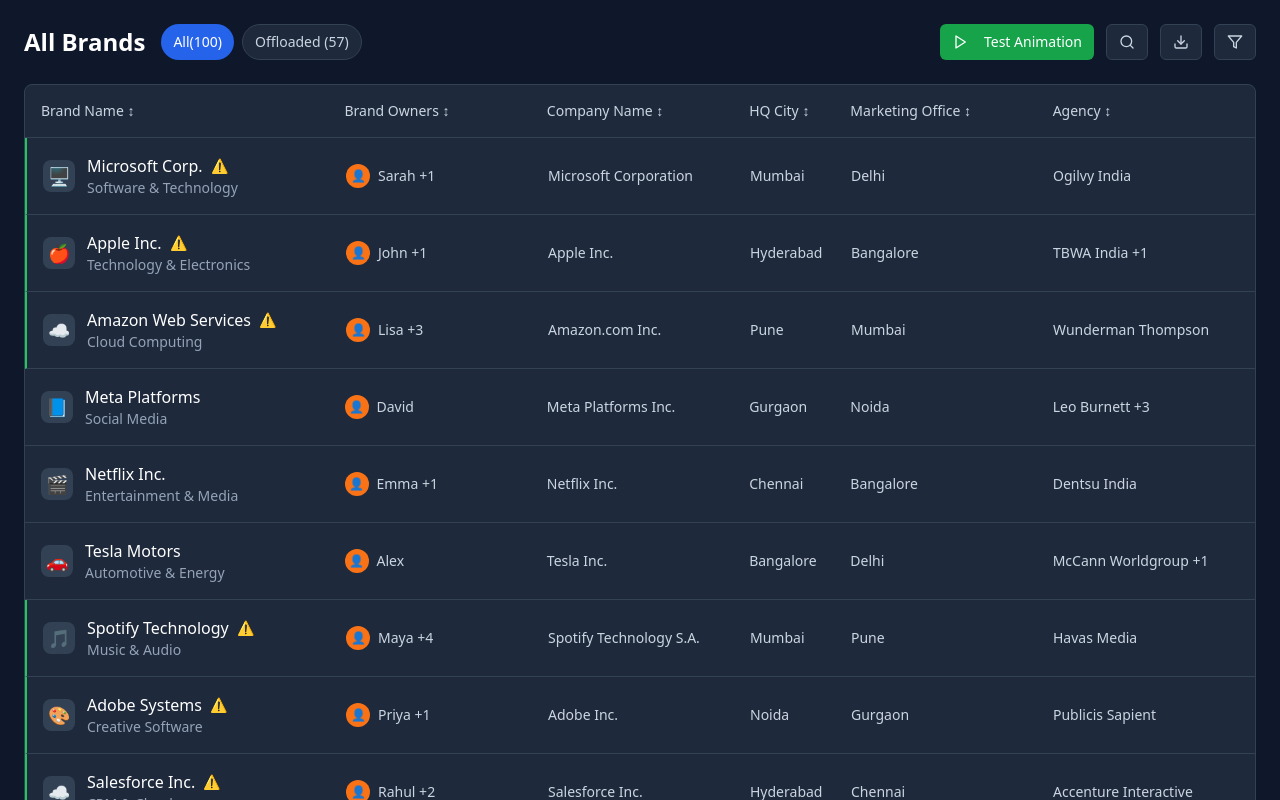
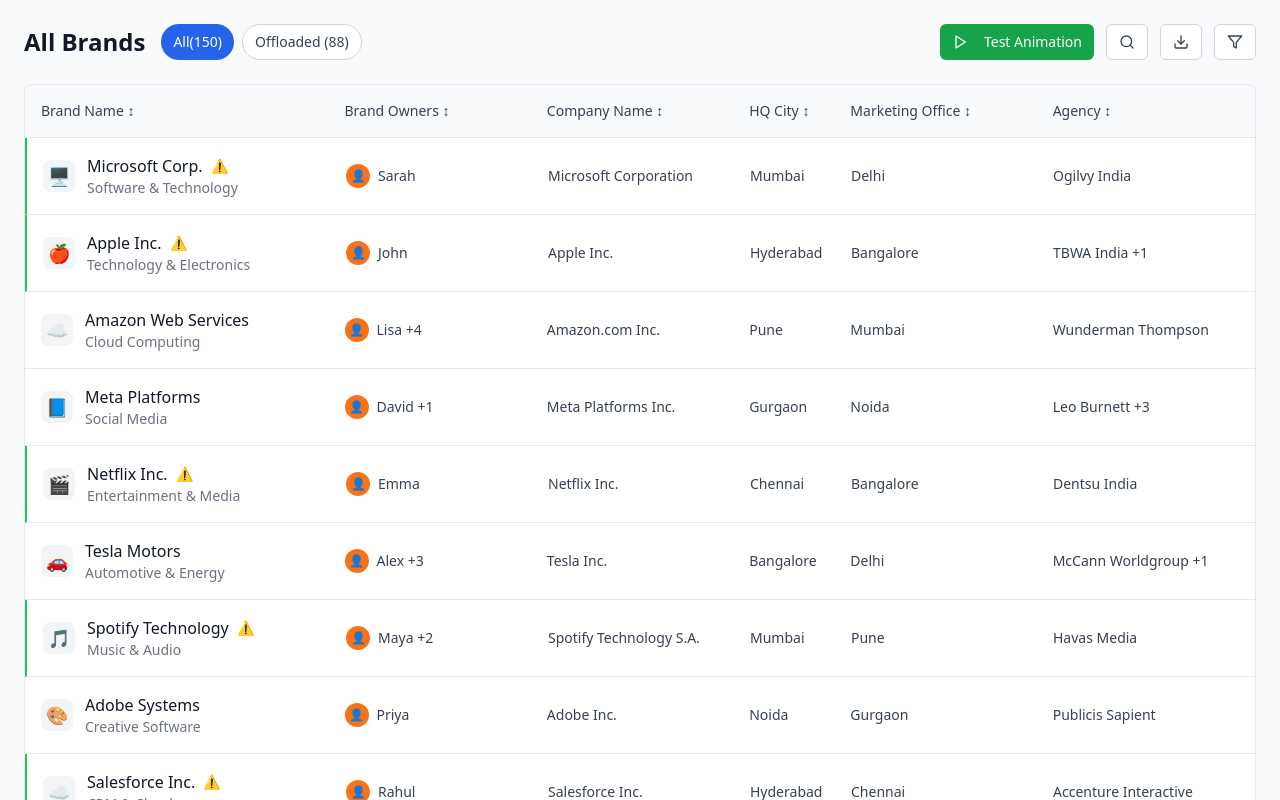
Before and after one commit to Arjra-git/brand-blink-lane, a React (Vite) app: page / in a window 1280 px wide. Shown: the top 800 px of the page. Built offline with nearby package versions, Linux system fonts and the light colour scheme.

Commit message:
Refactor: Apply white table theme and improve loading
- Updated table styling to match the design reference.
- Added 50 more data rows.
- Implemented loading and animation after every 15 rows.

```diff
--- a/src/components/BrandList.tsx
+++ b/src/components/BrandList.tsx
@@ -33,7 +33,12 @@ const generateMockBrands = (startId: number, count: number): Brand[] => {
     { name: "SAP SE", logo: "💼", category: "Enterprise Software", company: "SAP SE", city: "Pune", office: "Hyderabad", agency: "Wipro Digital" },
     { name: "IBM Corporation", logo: "🔷", category: "Technology & Consulting", company: "IBM Corporation", city: "Delhi", office: "Bangalore", agency: "IBM iX" },
     { name: "Intel Corporation", logo: "💻", category: "Semiconductors", company: "Intel Corporation", city: "Chennai", office: "Pune", agency: "Weber Shandwick" },
-    { name: "NVIDIA Corporation", logo: "🎮", category: "Graphics & AI", company: "NVIDIA Corporation", city: "Mumbai", office: "Hyderabad", agency: "Edelman Digital" }
+    { name: "NVIDIA Corporation", logo: "🎮", category: "Graphics & AI", company: "NVIDIA Corporation", city: "Mumbai", office: "Hyderabad", agency: "Edelman Digital" },
+    { name: "Zomato Ltd.", logo: "🍕", category: "Food & Delivery", company: "Zomato Limited", city: "Gurgaon", office: "Delhi", agency: "Ogilvy India" },
+    { name: "Swiggy Pvt. Ltd.", logo: "🛵", category: "Food Delivery", company: "Bundl Technologies", city: "Bangalore", office: "Mumbai", agency: "Lowe Lintas" },
+    { name: "Flipkart Internet", logo: "🛒", category: "E-commerce", company: "Flipkart Private Limited", city: "Bangalore", office: "Delhi", agency: "Wunderman Thompson" },
+    { name: "Paytm Ltd.", logo: "💳", category: "Fintech", company: "One97 Communications", city: "Noida", office: "Mumbai", agency: "McCann Worldgroup" },
+    { name: "Ola Cabs", logo: "🚖", category: "Transportation", company: "ANI Technologies", city: "Bangalore", office: "Hyderabad", agency: "Leo Burnett India" }
   ];
 
   const owners = ["Thara", "Sarah", "John", "Lisa", "David", "Emma", "Alex", "Maya", "Priya", "Rahul", "Anita", "Vikram"];
@@ -48,13 +53,13 @@ const generateMockBrands = (startId: number, count: number): Brand[] => {
       name: company.name,
       logo: company.logo,
       category: company.category,
-      owners: [
+      owners: Math.random() > 0.3 ? [
         {
           name: owners[ownerIndex],
           avatar: "👤",
           count: Math.random() > 0.5 ? Math.floor(Math.random() * 4) + 1 : undefined
         }
-      ],
+      ] : [],
       companyName: company.company,
       hqCity: company.city,
       marketingOffice: company.office,
@@ -79,7 +84,7 @@ const BrandList = () => {
 
   // Generate all brands once
   useEffect(() => {
-    const brands = generateMockBrands(1, 100); // Generate 100 brands total
+    const brands = generateMockBrands(1, 150); // Generate 150 brands total
     setAllBrands(brands);
   }, []);
 
@@ -102,6 +107,12 @@ const BrandList = () => {
       if (nextBatch.length > 0) {
         setDisplayedBrands(prev => [...prev, ...nextBatch]);
         setLoadedBrandsCount(prev => prev + nextBatch.length);
+
+        // Trigger animation for brands with previous deals in the new batch
+        setTimeout(() => {
+          setShouldAnimate(true);
+          setTimeout(() => setShouldAnimate(false), 2000);
+        }, nextBatch.length * 100 + 500); // Wait for fade-in to complete
 
         if (currentLength + nextBatch.length >= filteredAllBrands.length) {
           setHasMore(false);
@@ -152,12 +163,12 @@ const BrandList = () => {
   };
 
   return (
-    <div className="min-h-screen bg-slate-900 text-white p-6">
+    <div className="min-h-screen bg-gray-50 text-gray-900 p-6">
       <div className="max-w-7xl mx-auto">
         {/* Header */}
         <div className="flex items-center justify-between mb-6">
           <div className="flex items-center gap-4">
-            <h1 className="text-2xl font-semibold text-white">All Brands</h1>
+            <h1 className="text-2xl font-semibold text-gray-900">All Brands</h1>
             <div className="flex gap-2">
               <Button
                 variant={activeFilter === "all" ? "default" : "outline"}
@@ -166,7 +177,7 @@ const BrandList = () => {
                 className={`rounded-full ${
                   activeFilter === "all"
                     ? "bg-blue-600 hover:bg-blue-700 text-white"
-                    : "bg-slate-800 border-slate-700 text-slate-300 hover:bg-slate-700"
+                    : "bg-white border-gray-300 text-gray-700 hover:bg-gray-50"
                 }`}
               >
                 All({totalCount})
@@ -178,7 +189,7 @@ const BrandList = () => {
                 className={`rounded-full ${
                   activeFilter === "offloaded"
                     ? "bg-blue-600 hover:bg-blue-700 text-white"
-                    : "bg-slate-800 border-slate-700 text-slate-300 hover:bg-slate-700"
+                    : "bg-white border-gray-300 text-gray-700 hover:bg-gray-50"
                 }`}
               >
                 Offloaded ({offloadedCount})
@@ -195,22 +206,22 @@ const BrandList = () => {
               <Play className="w-4 h-4 mr-2" />
               Test Animation
             </Button>
-            <Button variant="outline" size="sm" className="bg-slate-800 border-slate-700 text-slate-300 hover:bg-slate-700">
+            <Button variant="outline" size="sm" className="bg-white border-gray-300 text-gray-700 hover:bg-gray-50">
               <Search className="w-4 h-4" />
             </Button>
-            <Button variant="outline" size="sm" className="bg-slate-800 border-slate-700 text-slate-300 hover:bg-slate-700">
+            <Button variant="outline" size="sm" className="bg-white border-gray-300 text-gray-700 hover:bg-gray-50">
               <Download className="w-4 h-4" />
             </Button>
-            <Button variant="outline" size="sm" className="bg-slate-800 border-slate-700 text-slate-300 hover:bg-slate-700">
+            <Button variant="outline" size="sm" className="bg-white border-gray-300 text-gray-700 hover:bg-gray-50">
               <Filter className="w-4 h-4" />
             </Button>
           </div>
         </div>
 
         {/* Table */}
-        <div className="bg-slate-800 rounded-lg overflow-hidden border border-slate-700">
+        <div className="bg-white rounded-lg overflow-hidden border border-gray-200 shadow-sm">
           {/* Table Header */}
-          <div className="grid grid-cols-12 gap-4 p-4 bg-slate-750 border-b border-slate-700 text-sm font-medium text-slate-300">
+          <div className="grid grid-cols-12 gap-4 p-4 bg-gray-50 border-b border-gray-200 text-sm font-medium text-gray-700">
             <div className="col-span-3 flex items-center">
               Brand Name ↕
             </div>
@@ -248,8 +259,8 @@ const BrandList = () => {
           {/* Loading indicator */}
           {loading && (
             <div className="p-8 text-center">
-              <div className="inline-flex items-center gap-2 text-slate-400">
-                <div className="w-4 h-4 border-2 border-slate-600 border-t-blue-500 rounded-full animate-spin"></div>
+              <div className="inline-flex items-center gap-2 text-gray-500">
+                <div className="w-4 h-4 border-2 border-gray-300 border-t-blue-500 rounded-full animate-spin"></div>
                 Loading more brands...
               </div>
             </div>
@@ -257,7 +268,7 @@ const BrandList = () => {
 
           {/* End of list message */}
           {!hasMore && displayedBrands.length > 0 && (
-            <div className="p-8 text-center text-slate-500">
+            <div className="p-8 text-center text-gray-500">
               You've reached the end of the list
             </div>
           )}
--- a/src/components/BrandRow.tsx
+++ b/src/components/BrandRow.tsx
@@ -74,7 +74,7 @@ const BrandRow = ({ brand, shouldAnimate, delay, shouldFadeIn, fadeInDelay = 0 }
   return (
     <div
       className={`
-        relative grid grid-cols-12 gap-4 p-4 border-b border-slate-700 hover:bg-slate-750 transition-all duration-500
+        relative grid grid-cols-12 gap-4 p-4 border-b border-gray-200 hover:bg-gray-50 transition-all duration-500
         ${brand.hasPreviousDeal ? 'border-l-2 border-l-green-500' : ''}
         ${isVisible ? 'opacity-100 translate-y-0' : 'opacity-0 translate-y-4'}
       `}
@@ -88,17 +88,17 @@ const BrandRow = ({ brand, shouldAnimate, delay, shouldFadeIn, fadeInDelay = 0 }
 
       {/* Brand Name */}
       <div className="col-span-3 flex items-center gap-3">
-        <div className="w-8 h-8 bg-slate-700 rounded-lg flex items-center justify-center text-lg">
+        <div className="w-8 h-8 bg-gray-100 rounded-lg flex items-center justify-center text-lg">
           {brand.logo}
         </div>
         <div>
-          <div className="font-medium text-white flex items-center gap-2">
+          <div className="font-medium text-gray-900 flex items-center gap-2">
             {brand.name}
             {brand.hasPreviousDeal && (
-              <span className="text-orange-400 text-sm">⚠️</span>
+              <span className="text-orange-500 text-sm">⚠️</span>
             )}
           </div>
-          <div className="text-sm text-slate-400">{brand.category}</div>
+          <div className="text-sm text-gray-500">{brand.category}</div>
         </div>
       </div>
 
@@ -109,34 +109,34 @@ const BrandRow = ({ brand, shouldAnimate, delay, shouldFadeIn, fadeInDelay = 0 }
             <div className="w-6 h-6 bg-orange-500 rounded-full flex items-center justify-center text-xs text-white">
               {brand.owners[0].avatar}
             </div>
-            <span className="text-sm text-slate-300">
+            <span className="text-sm text-gray-700">
               {brand.owners[0].name}
               {brand.owners[0].count && ` +${brand.owners[0].count}`}
             </span>
           </div>
         ) : (
-          <span className="text-sm text-slate-500 italic">Yet to add</span>
+          <span className="text-sm text-gray-400 italic">Yet to add</span>
         )}
       </div>
 
       {/* Company Name */}
       <div className="col-span-2 flex items-center">
-        <span className="text-sm text-slate-300">{brand.companyName}</span>
+        <span className="text-sm text-gray-700">{brand.companyName}</span>
       </div>
 
       {/* HQ City */}
       <div className="col-span-1 flex items-center">
-        <span className="text-sm text-slate-300">{brand.hqCity}</span>
+        <span className="text-sm text-gray-700">{brand.hqCity}</span>
       </div>
 
       {/* Marketing Office */}
       <div className="col-span-2 flex items-center">
-        <span className="text-sm text-slate-300">{brand.marketingOffice}</span>
+        <span className="text-sm text-gray-700">{brand.marketingOffice}</span>
       </div>
 
       {/* Agency */}
       <div className="col-span-2 flex items-center">
-        <span className="text-sm text-slate-300">{brand.agency}</span>
+        <span className="text-sm text-gray-700">{brand.agency}</span>
       </div>
     </div>
   );
```
